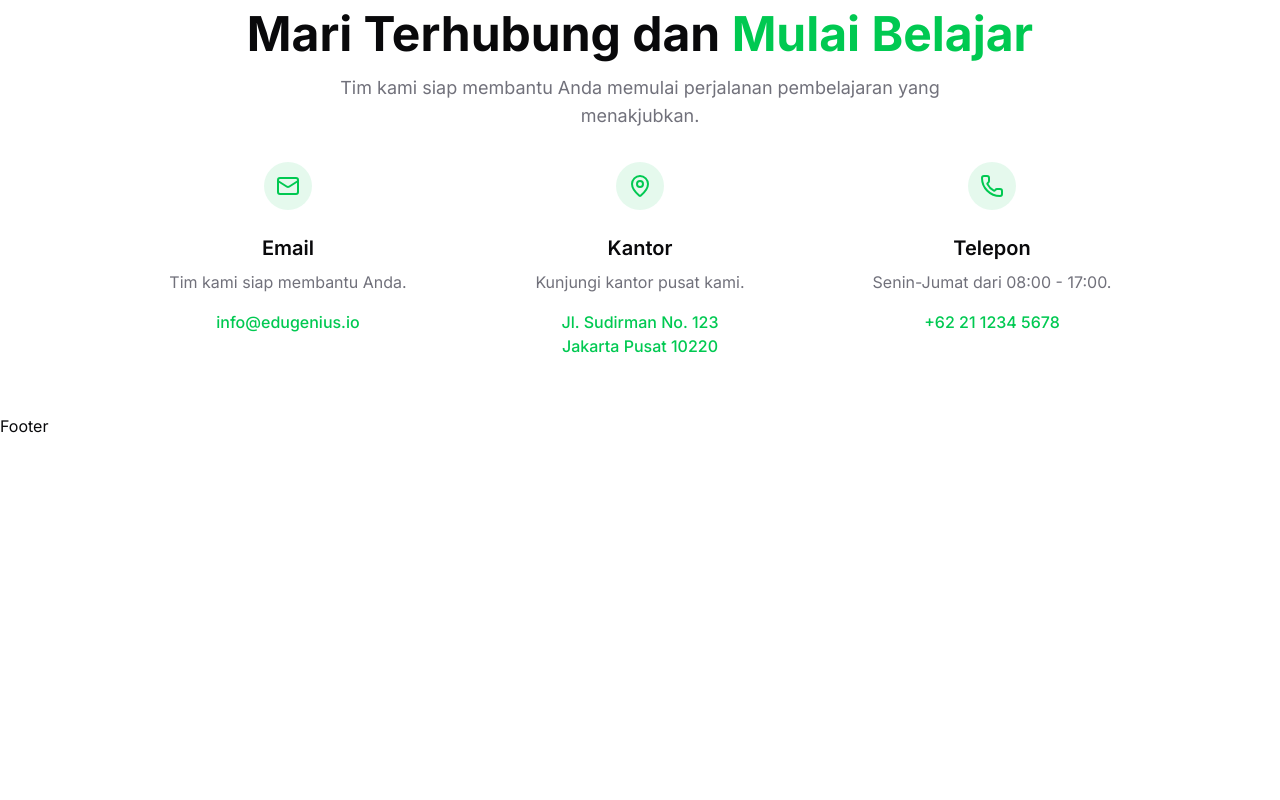
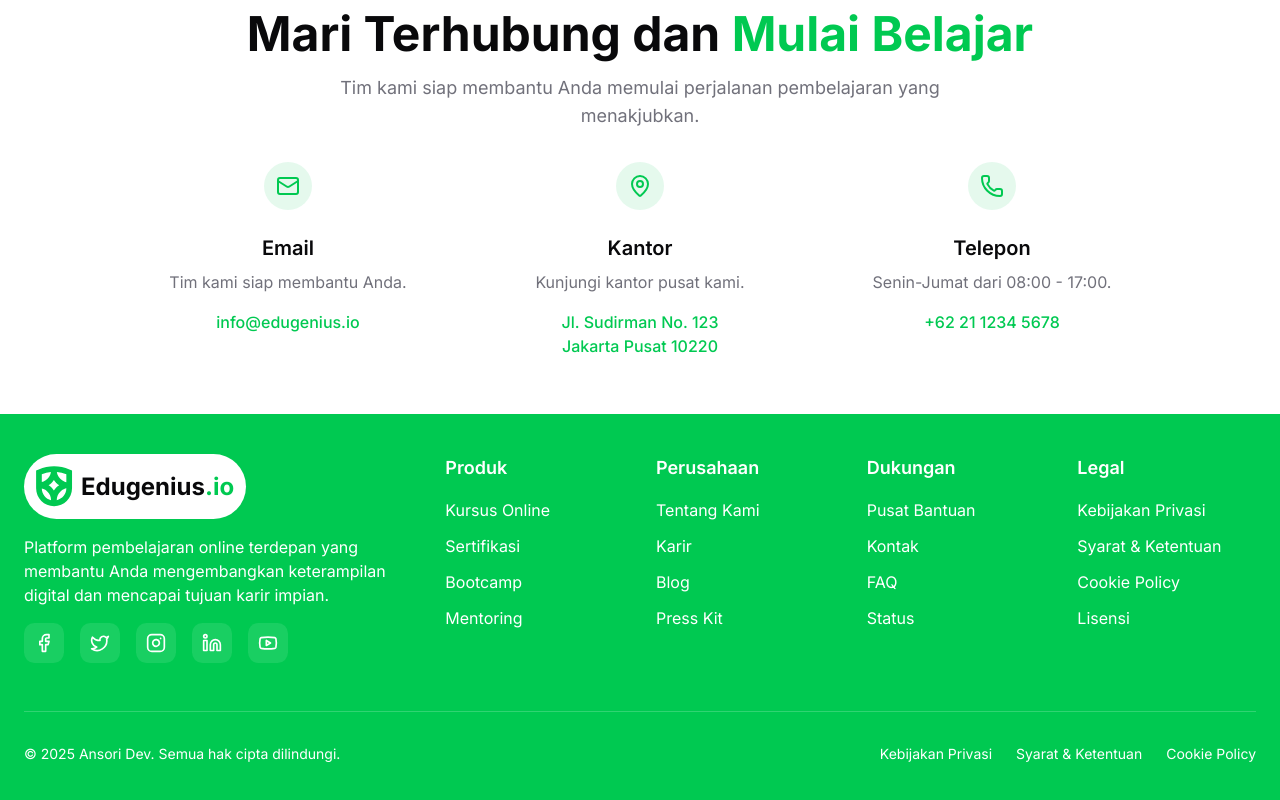
Before and after one commit to fitrondev/edugenius-io, a Next.js app: page / in a window 1280 px wide. Shown: the part 6147-6947 px from the top of the page. Before the commit the page ends 6585 px from the top, so only its background shows below. Built offline with nearby package versions, Linux system fonts and the light colour scheme.

Commit message:
feat: implement complete footer

```diff
--- a/src/components/layouts/Footer/index.tsx
+++ b/src/components/layouts/Footer/index.tsx
@@ -1,4 +1,99 @@
+import Link from "next/link";
+
+import { footerSections, socialLinks } from "@/constants/data";
+
+import Logo from "@/components/common/Logo";
+
 const Footer = () => {
-  return <div>Footer</div>;
+  return (
+    <footer className="bg-primary py-10 text-white">
+      <div className="container">
+        {/* Main Footer Content */}
+        <div className="grid grid-cols-1 gap-8 text-center md:grid-cols-2 md:text-left lg:grid-cols-6">
+          {/* Brand Section */}
+          <div className="space-y-4 lg:col-span-2">
+            <div className="flex items-center justify-center md:items-start md:justify-start">
+              <Logo className="text-foreground bg-background max-w-max rounded-full p-3" />
+            </div>
+
+            <p className="max-w-sm">
+              Platform pembelajaran online terdepan yang membantu Anda
+              mengembangkan keterampilan digital dan mencapai tujuan karir
+              impian.
+            </p>
+
+            {/* Social Links */}
+            <div className="flex justify-center space-x-4 md:justify-start">
+              {socialLinks.map((social, index) => {
+                const IconComponent = social.icon;
+                return (
+                  <Link
+                    key={index}
+                    href={social.href}
+                    target="_blank"
+                    rel="noopener noreferrer"
+                    className="bg-primary-foreground/10 hover:bg-primary-foreground/20 flex h-10 w-10 items-center justify-center rounded-lg transition-colors duration-300"
+                    aria-label={social.label}
+                  >
+                    <IconComponent className="h-5 w-5" />
+                  </Link>
+                );
+              })}
+            </div>
+          </div>
+
+          {/* Footer Sections */}
+          {footerSections.map((section, index) => (
+            <div key={index} className="lg:col-span-1">
+              <h3 className="mb-4 text-lg font-semibold">{section.title}</h3>
+              <ul className="space-y-3">
+                {section.links.map((link, linkIndex) => (
+                  <li key={linkIndex}>
+                    <Link
+                      href={link.href}
+                      className="transition-colors duration-300 hover:text-white/80"
+                    >
+                      {link.label}
+                    </Link>
+                  </li>
+                ))}
+              </ul>
+            </div>
+          ))}
+        </div>
+
+        {/* Bottom Footer */}
+        <div className="border-primary-foreground/20 mt-12 border-t pt-8">
+          <div className="flex flex-col items-center justify-between gap-4 text-center lg:flex-row lg:text-left">
+            <p className="mb-4 text-sm md:mb-0">
+              © {new Date().getFullYear()} Ansori Dev. Semua hak cipta
+              dilindungi.
+            </p>
+            <div className="flex flex-col items-center justify-center gap-4 text-sm lg:flex-row lg:justify-start lg:gap-x-6">
+              <Link
+                href="/privacy"
+                className="transition-colors duration-300 hover:text-white/80"
+              >
+                Kebijakan Privasi
+              </Link>
+              <Link
+                href="/terms"
+                className="transition-colors duration-300 hover:text-white/80"
+              >
+                Syarat & Ketentuan
+              </Link>
+              <Link
+                href="/cookies"
+                className="transition-colors duration-300 hover:text-white/80"
+              >
+                Cookie Policy
+              </Link>
+            </div>
+          </div>
+        </div>
+      </div>
+    </footer>
+  );
 };
+
 export default Footer;
--- a/src/constants/data.ts
+++ b/src/constants/data.ts
@@ -5,9 +5,12 @@ import {
   Camera,
   Clock,
   Code,
+  Facebook,
   Globe,
   Heart,
+  Instagram,
   Lightbulb,
+  Linkedin,
   LucideIcon,
   Mail,
   MapPin,
@@ -17,8 +20,10 @@ import {
   Rocket,
   Smartphone,
   Target,
+  Twitter,
   Users,
   Video,
+  Youtube,
 } from "lucide-react";
 
 export interface NavigationItem {
@@ -68,6 +73,22 @@ export interface ContactItem {
   description: string;
   link: string;
   linkText: string;
+}
+
+export interface FooterLink {
+  label: string;
+  href: string;
+}
+
+export interface FooterSection {
+  title: string;
+  links: FooterLink[];
+}
+
+export interface SocialLink {
+  icon: LucideIcon;
+  href: string;
+  label: string;
 }
 
 export const navigationData: NavigationItem[] = [
@@ -165,6 +186,73 @@ export const contactData: ContactItem[] = [
     description: "Senin-Jumat dari 08:00 - 17:00.",
     link: "tel:+6221123456789",
     linkText: "+62 21 1234 5678",
+  },
+];
+
+export const footerSections: FooterSection[] = [
+  {
+    title: "Produk",
+    links: [
+      { label: "Kursus Online", href: "/courses" },
+      { label: "Sertifikasi", href: "/certification" },
+      { label: "Bootcamp", href: "/bootcamp" },
+      { label: "Mentoring", href: "/mentoring" },
+    ],
+  },
+  {
+    title: "Perusahaan",
+    links: [
+      { label: "Tentang Kami", href: "/#about" },
+      { label: "Karir", href: "/careers" },
+      { label: "Blog", href: "/blog" },
+      { label: "Press Kit", href: "/press" },
+    ],
+  },
+  {
+    title: "Dukungan",
+    links: [
+      { label: "Pusat Bantuan", href: "/help" },
+      { label: "Kontak", href: "/#contact" },
+      { label: "FAQ", href: "/faq" },
+      { label: "Status", href: "/status" },
+    ],
+  },
+  {
+    title: "Legal",
+    links: [
+      { label: "Kebijakan Privasi", href: "/privacy" },
+      { label: "Syarat & Ketentuan", href: "/terms" },
+      { label: "Cookie Policy", href: "/cookies" },
+      { label: "Lisensi", href: "/license" },
+    ],
+  },
+];
+
+export const socialLinks: SocialLink[] = [
+  {
+    icon: Facebook,
+    href: "https://facebook.com/edugenius",
+    label: "Facebook",
+  },
+  {
+    icon: Twitter,
+    href: "https://twitter.com/edugenius",
+    label: "Twitter",
+  },
+  {
+    icon: Instagram,
+    href: "https://instagram.com/edugenius",
+    label: "Instagram",
+  },
+  {
+    icon: Linkedin,
+    href: "https://linkedin.com/company/edugenius",
+    label: "LinkedIn",
+  },
+  {
+    icon: Youtube,
+    href: "https://youtube.com/edugenius",
+    label: "YouTube",
   },
 ];
 
```
